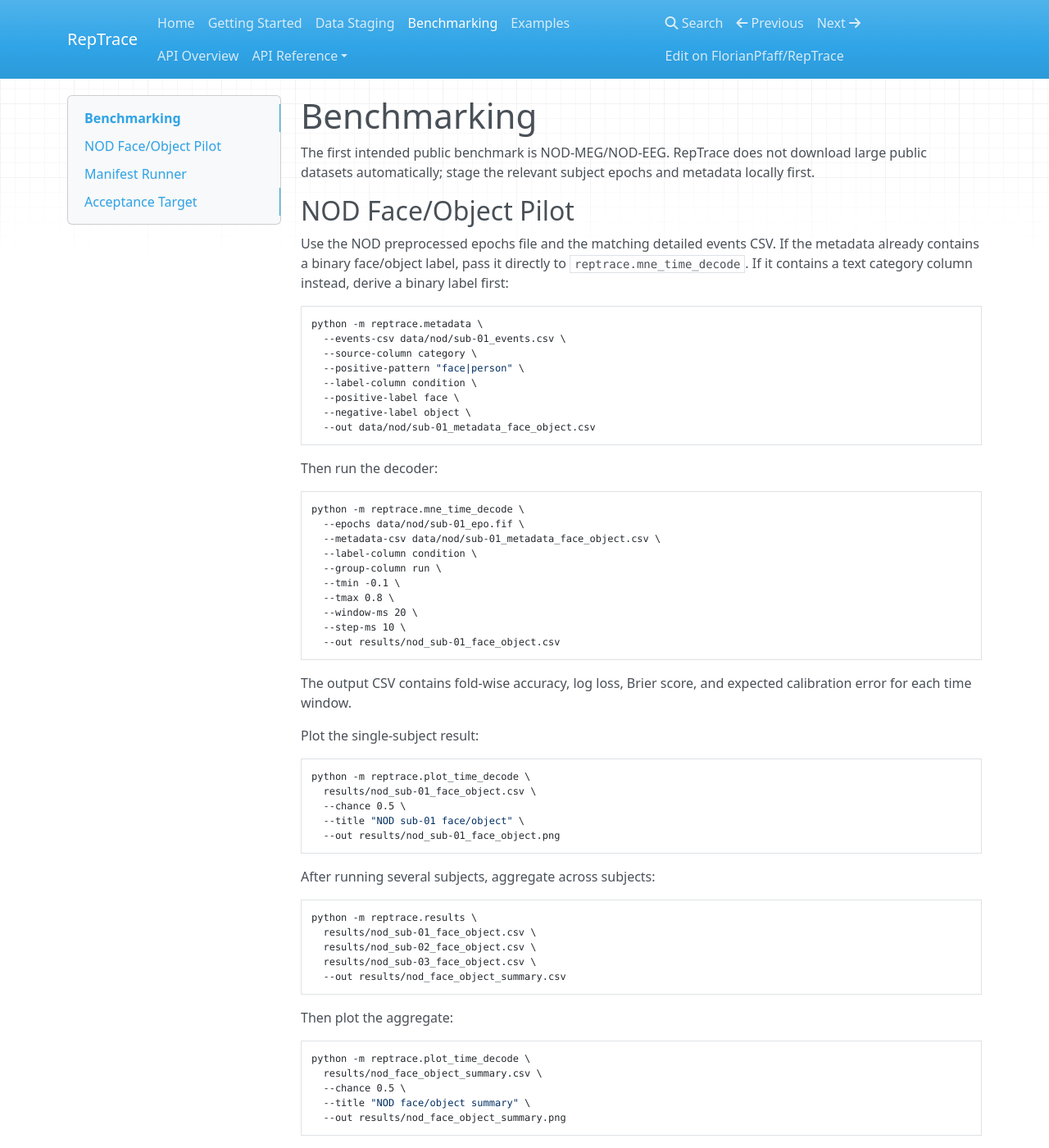
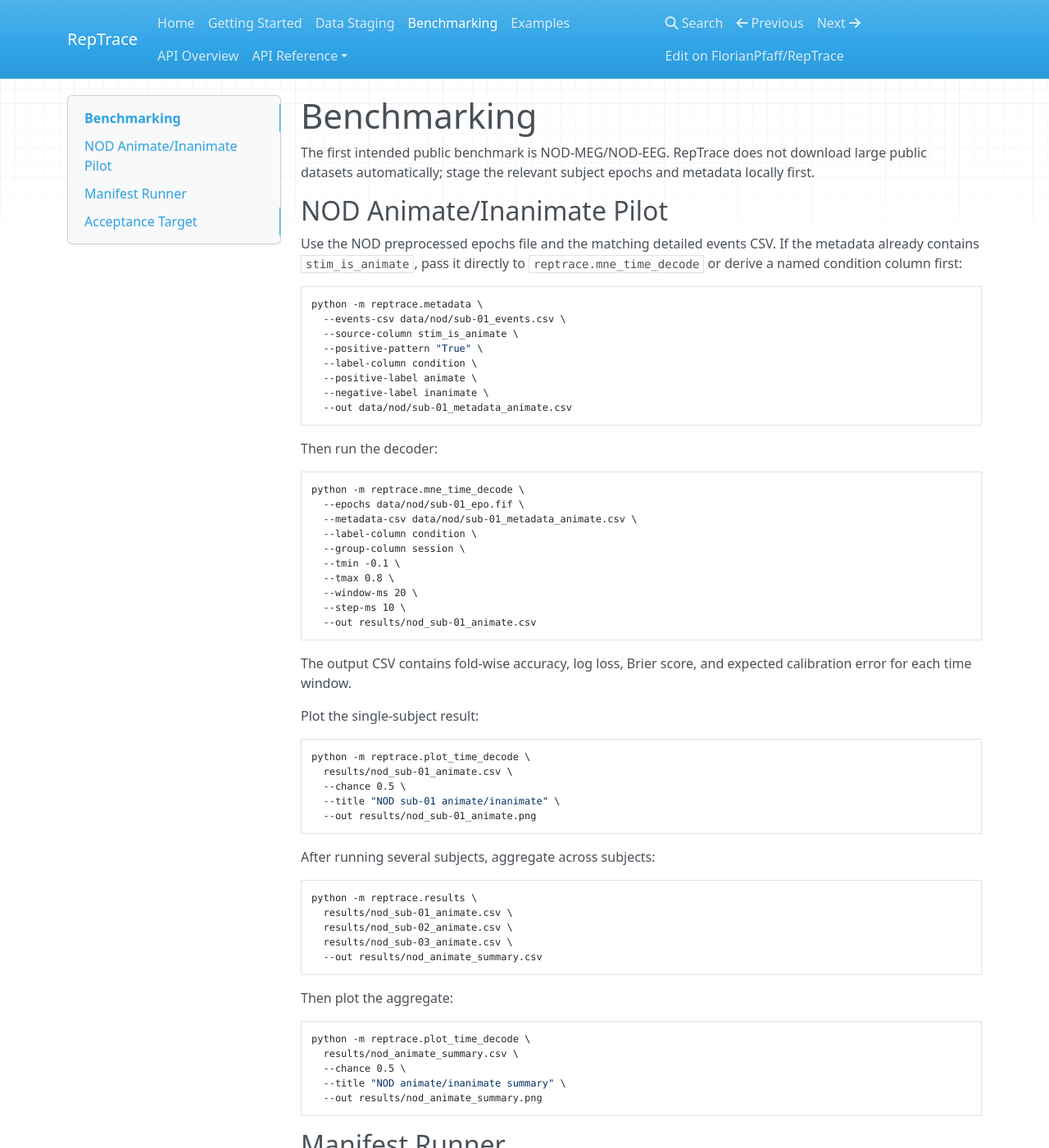
Before and after one commit to FlorianPfaff/RepTrace, an MkDocs documentation site: the page built from docs/benchmarking.md, in a window 1280 px wide and 1400 px high. Shown: the whole window at 82% size. Built offline with MkDocs 1.6.1, drawn with Linux system fonts in a browser that asks for light colours; nearby versions of some CDN libraries; some of the changed text lies outside the part shown.

Commit message:
Update NOD pilot benchmark

````diff
--- a/docs/benchmarking.md
+++ b/docs/benchmarking.md
@@ -4,22 +4,21 @@ The first intended public benchmark is NOD-MEG/NOD-EEG. RepTrace does not
 download large public datasets automatically; stage the relevant subject epochs
 and metadata locally first.
 
-## NOD Face/Object Pilot
+## NOD Animate/Inanimate Pilot
 
 Use the NOD preprocessed epochs file and the matching detailed events CSV. If
-the metadata already contains a binary face/object label, pass it directly to
-`reptrace.mne_time_decode`. If it contains a text category column instead,
-derive a binary label first:
+the metadata already contains `stim_is_animate`, pass it directly to
+`reptrace.mne_time_decode` or derive a named condition column first:
 
 ```bash
 python -m reptrace.metadata \
   --events-csv data/nod/sub-01_events.csv \
-  --source-column category \
-  --positive-pattern "face|person" \
+  --source-column stim_is_animate \
+  --positive-pattern "True" \
   --label-column condition \
-  --positive-label face \
-  --negative-label object \
-  --out data/nod/sub-01_metadata_face_object.csv
+  --positive-label animate \
+  --negative-label inanimate \
+  --out data/nod/sub-01_metadata_animate.csv
 ```
 
 Then run the decoder:
@@ -27,14 +26,14 @@ Then run the decoder:
 ```bash
 python -m reptrace.mne_time_decode \
   --epochs data/nod/sub-01_epo.fif \
-  --metadata-csv data/nod/sub-01_metadata_face_object.csv \
+  --metadata-csv data/nod/sub-01_metadata_animate.csv \
   --label-column condition \
-  --group-column run \
+  --group-column session \
   --tmin -0.1 \
   --tmax 0.8 \
   --window-ms 20 \
   --step-ms 10 \
-  --out results/nod_sub-01_face_object.csv
+  --out results/nod_sub-01_animate.csv
 ```
 
 The output CSV contains fold-wise accuracy, log loss, Brier score, and expected
@@ -44,30 +43,30 @@ Plot the single-subject result:
 
 ```bash
 python -m reptrace.plot_time_decode \
-  results/nod_sub-01_face_object.csv \
+  results/nod_sub-01_animate.csv \
   --chance 0.5 \
-  --title "NOD sub-01 face/object" \
-  --out results/nod_sub-01_face_object.png
+  --title "NOD sub-01 animate/inanimate" \
+  --out results/nod_sub-01_animate.png
 ```
 
 After running several subjects, aggregate across subjects:
 
 ```bash
 python -m reptrace.results \
-  results/nod_sub-01_face_object.csv \
-  results/nod_sub-02_face_object.csv \
-  results/nod_sub-03_face_object.csv \
-  --out results/nod_face_object_summary.csv
+  results/nod_sub-01_animate.csv \
+  results/nod_sub-02_animate.csv \
+  results/nod_sub-03_animate.csv \
+  --out results/nod_animate_summary.csv
 ```
 
 Then plot the aggregate:
 
 ```bash
 python -m reptrace.plot_time_decode \
-  results/nod_face_object_summary.csv \
+  results/nod_animate_summary.csv \
   --chance 0.5 \
-  --title "NOD face/object summary" \
-  --out results/nod_face_object_summary.png
+  --title "NOD animate/inanimate summary" \
+  --out results/nod_animate_summary.png
 ```
 
 ## Manifest Runner
@@ -76,14 +75,14 @@ The same workflow can be run from a manifest:
 
 ```bash
 python -m reptrace.validate_manifest \
-  benchmarks/nod_face_object.csv \
-  --report-out results/nod_manifest_validation.csv
+  benchmarks/nod_animate_sub01.csv \
+  --report-out results/nod_animate_sub01_validation.csv
 
 python -m reptrace.benchmark \
-  benchmarks/nod_face_object.csv \
-  --out-dir results/nod \
-  --aggregate-out results/nod_face_object_summary.csv \
-  --plot-out results/nod_face_object_summary.png \
+  benchmarks/nod_animate_sub01.csv \
+  --out-dir results/nod_animate_sub01 \
+  --aggregate-out results/nod_animate_sub01_summary.csv \
+  --plot-out results/nod_animate_sub01_summary.png \
   --chance 0.5
 ```
 
````
Also changed, not shown: README.md (+37 -44 lines), benchmarks/README.md (+1 -1 lines), docs/data-staging.md (+10 -9 lines), docs/getting-started.md (+9 -7 lines), examples/nod/README.md (+22 -22 lines), 2 other files.
